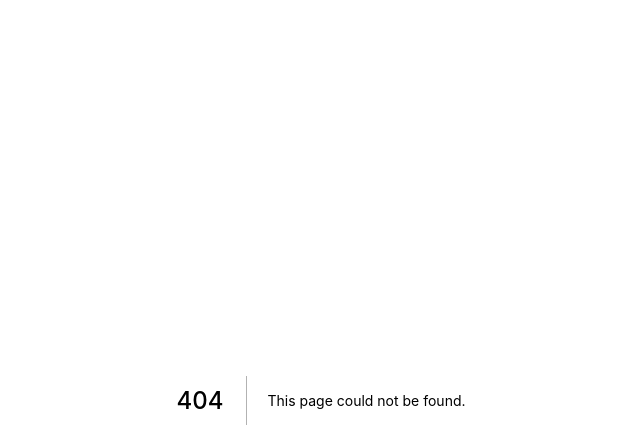
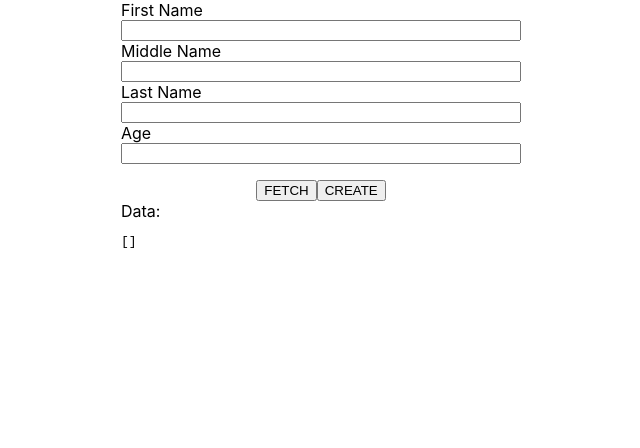
Before and after one commit to s-palmer/portfolio-nextjs, a Next.js app: page /test in a window 1280 px wide. Before the commit this address had no page. Shown: the top 448 px of the page, without its empty margins (319-959 px from the left). Built offline with nearby package versions, Linux system fonts and the light colour scheme.

Commit message:
Testing the api routes

```diff
--- /dev/null
+++ b/data.js
@@ -0,0 +1,23 @@
+export const data = [
+  {
+    id: 1,
+    firstName: "LeBron",
+    middleName: "Raymone",
+    lastName: "James",
+    age: 36,
+  },
+  {
+    id: 2,
+    firstName: "Lil",
+    middleName: "Nas",
+    lastName: "X",
+    age: 22,
+  },
+  {
+    id: 3,
+    firstName: "Beyoncé",
+    middleName: "Giselle",
+    lastName: "Knowles-Carter",
+    age: 40,
+  },
+];
--- /dev/null
+++ b/pages/api/person/index.js
@@ -0,0 +1,15 @@
+import { data } from "../../../data";
+
+export default function handler(request, response) {
+  const { method } = request;
+
+  if (method === "GET") {
+    return response.status(200).json(data);
+  }
+
+  if (method === "POST") {
+    const { body } = request;
+    data.push({ ...body, id: data.length + 1 });
+    return response.status(200).json(data);
+  }
+}
--- /dev/null
+++ b/pages/test.js
@@ -0,0 +1,161 @@
+import Link from "next/link";
+import { useReducer, useState } from "react";
+
+function reducer(state, action) {
+  switch (action.type) {
+    case "UPDATE_FIRST_NAME":
+      return {
+        ...state,
+        firstName: action.payload.firstName
+      };
+    case "UPDATE_MIDDLE_NAME":
+      return {
+        ...state,
+        middleName: action.payload.middleName
+      };
+    case "UPDATE_LAST_NAME":
+      return {
+        ...state,
+        lastName: action.payload.lastName
+      };
+    case "UPDATE_AGE":
+      return {
+        ...state,
+        age: action.payload.age
+      };
+    case "CLEAR":
+      return initialState;
+    default:
+      return state;
+  }
+}
+
+const initialState = {
+  firstName: "",
+  middleName: "",
+  lastName: "",
+  age: ""
+};
+
+export default function Home() {
+  const [state, dispatch] = useReducer(reducer, initialState);
+  const [data, setData] = useState([]);
+
+  const fetchData = async () => {
+    const response = await fetch("/api/person");
+
+    if (!response.ok) {
+      throw new Error(`Error: ${response.status}`);
+    }
+    const people = await response.json();
+    return setData(people);
+  };
+
+  const postData = async () => {
+    const response = await fetch("/api/person", {
+      method: "POST",
+      headers: {
+        "Content-Type": "application/json"
+      },
+      body: JSON.stringify(state)
+    });
+
+    if (!response.ok) {
+      throw new Error(`Error: ${response.status}`);
+    }
+
+    dispatch({ type: "CLEAR" });
+    const people = await response.json();
+    return setData(people);
+  };
+  return (
+    <div style={{ margin: "0 auto", maxWidth: "400px" }}>
+      <div style={{ display: "flex", flexDirection: "column" }}>
+        <label htmlFor="firstName">First Name</label>
+        <input
+          type="text"
+          id="firstName"
+          value={state.firstName}
+          onChange={(e) =>
+            dispatch({
+              type: "UPDATE_FIRST_NAME",
+              payload: { firstName: e.target.value }
+            })
+          }
+        />
+        <label htmlFor="middleName">Middle Name</label>
+        <input
+          type="text"
+          id="middleName"
+          value={state.middleName}
+          onChange={(e) =>
+            dispatch({
+              type: "UPDATE_MIDDLE_NAME",
+              payload: { middleName: e.target.value }
+            })
+          }
+        />
+        <label htmlFor="lastName">Last Name</label>
+        <input
+          type="text"
+          id="lastName"
+          value={state.lastName}
+          onChange={(e) =>
+            dispatch({
+              type: "UPDATE_LAST_NAME",
+              payload: { lastName: e.target.value }
+            })
+          }
+        />
+        <label htmlFor="age">Age</label>
+        <input
+          type="text"
+          id="age"
+          value={state.age}
+          onChange={(e) =>
+            dispatch({
+              type: "UPDATE_AGE",
+              payload: { age: e.target.value }
+            })
+          }
+        />
+      </div>
+      <div
+        style={{ marginTop: "1rem", display: "flex", justifyContent: "center" }}
+      >
+        <button onClick={fetchData}>FETCH</button>
+        <button onClick={postData}>CREATE</button>
+      </div>
+      <div>Data:</div>
+      {data ? <pre>{JSON.stringify(data, null, 4)}</pre> : null}
+      {data.length > 0 ? (
+        <div style={{ textAlign: "center" }}>
+          Click a button to go to individual page
+          <div
+            style={{
+              marginTop: "1rem",
+              display: "flex",
+              justifyContent: "center"
+            }}
+          >
+            {data.map((person, index) => (
+              <Link
+                key={index}
+                href="/person/[id]"
+                as={`/person/${person.id}`}
+                passHref
+              >
+                <span
+                  style={{
+                    padding: "5px 10px",
+                    border: "1px solid black"
+                  }}
+                >{`${person.firstName} ${person.lastName}`}</span>
+              </Link>
+            ))}
+          </div>
+        </div>
+      ) : null}
+    </div>
+  );
+}
```
Also changed, not shown: pages/api/person/[id].js (added), pages/person/[id].js (added).
